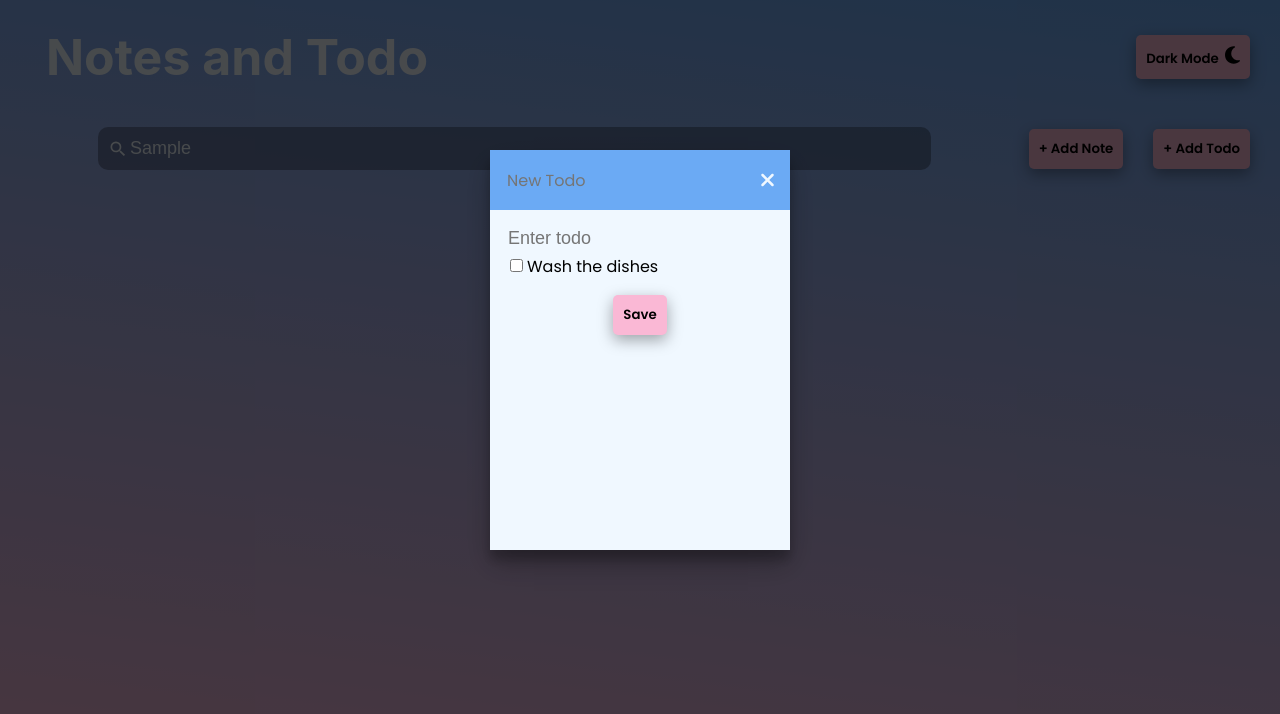
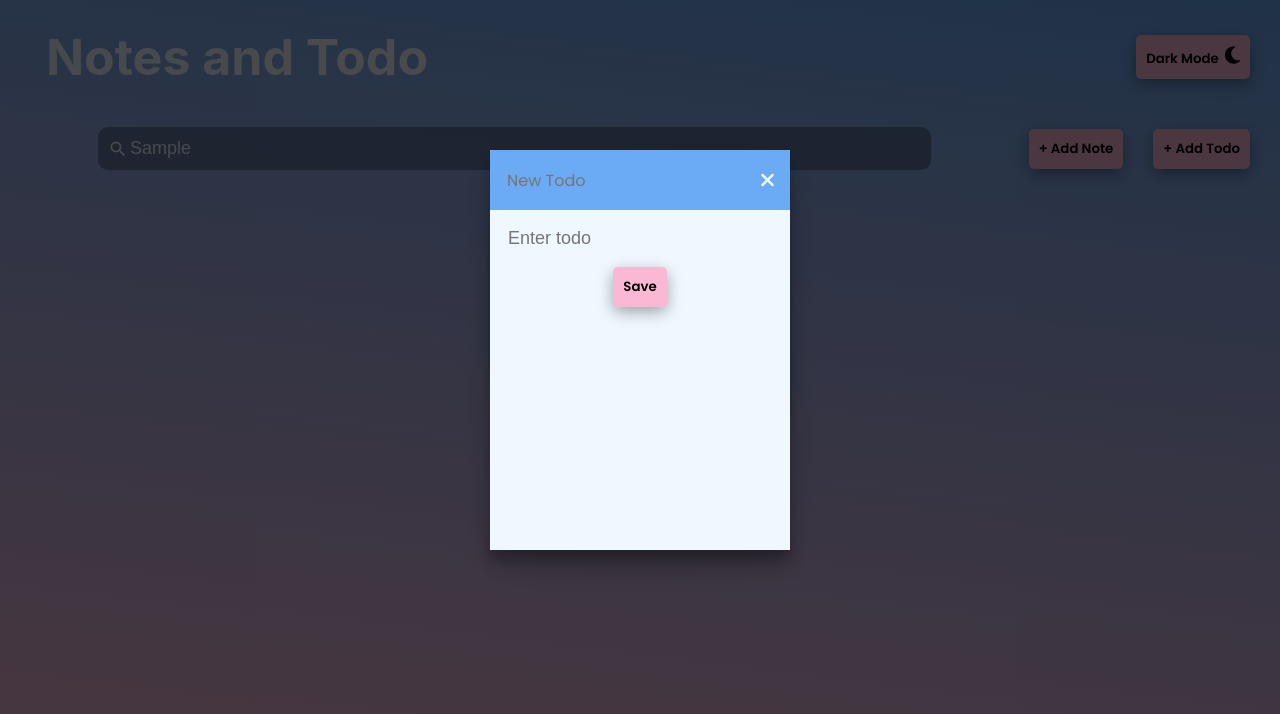
Before and after one commit to marijahavaic/notes-todo-app, a React (Create React App) app: page / in a window 1280 px wide. Both pictures are taken after typing "Sample" into the empty fields and a click on the button "+ Add Todo". Shown: the top 714 px of the page. Built offline with nearby package versions, Linux system fonts and the light colour scheme.

Commit message:
Clear AddTodo after saving

```diff
--- a/src/App.js
+++ b/src/App.js
@@ -62,12 +62,7 @@ function App() {
         ]
     }
   ])
-  const [newTodoItems, setNewTodoItems] = useState([
-    {
-      id: nanoid(),
-      text: "Wash the dishes"
-    }
-  ]);
+  const [newTodoItems, setNewTodoItems] = useState([]);
 
 
   // Retrive notes from local storage
@@ -146,7 +141,6 @@ function App() {
       />
       <div className='Todos'>
         {newTodo && <AddTodo
-          todos={todos}
           handleAddTodo={addTodo}
           newTodo={newTodo}
           handleCloseNewTodo={closeNewTodo}
--- a/src/Components/AddTodo.js
+++ b/src/Components/AddTodo.js
@@ -2,8 +2,6 @@ import { useState } from 'react';
 import { nanoid } from 'nanoid';
 
 import '../Style/Todo.css';
-
-import Task from './Task';
 
 import { FontAwesomeIcon } from '@fortawesome/react-fontawesome';
 import { faClose, faUserInjured } from '@fortawesome/free-solid-svg-icons';
@@ -36,11 +34,11 @@ const AddTodo = ({ handleAddTodo, handleCloseNewTodo, newTodoItems, setNewTodoIt
     // save note with calling addNote function from App.js
     const handleSaveClick = () => {
         // check if the note isn't empty
-        if (newTodoItems.length >= 0 || todoTitle.trim().length > 0) {
+        if (newTodoItems.length > 0 || todoTitle.trim().length > 0) {
             handleAddTodo(todoTitle, newTodoItems);
             // Clear input areas
             setTodoTitle('');
-            newTodoItems([]);
+            setNewTodoItems([]);
         }
     }
 
```
